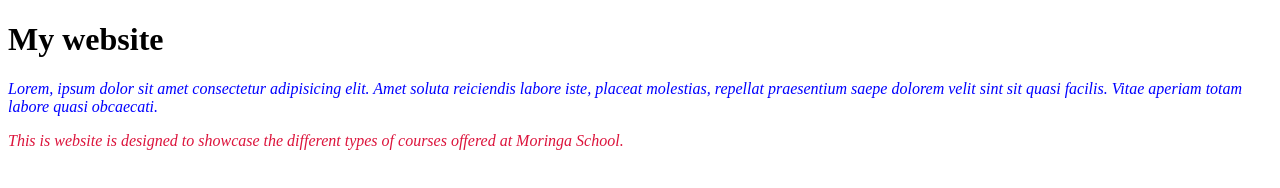
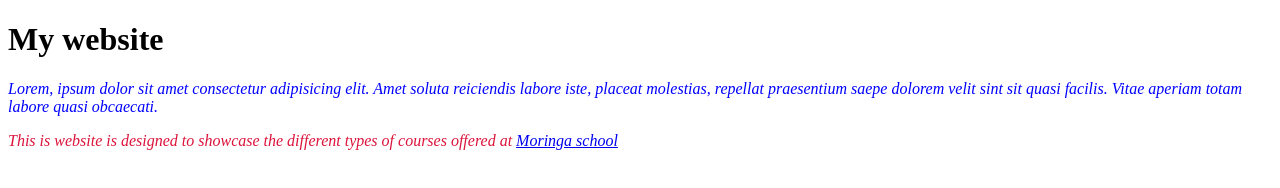
Before and after one commit to FestusMutie/git-session, a plain HTML site: page index.html in a window 1280 px wide. Drawn offline with Linux system fonts and the light colour scheme.

Commit message:
add link to moringa school website

```diff
--- a/index.html
+++ b/index.html
@@ -10,6 +10,6 @@
 <body>
     <h1>My website</h1>
     <p>Lorem, ipsum dolor sit amet consectetur adipisicing elit. Amet soluta reiciendis labore iste, placeat molestias, repellat praesentium saepe dolorem velit sint sit quasi facilis. Vitae aperiam totam labore quasi obcaecati.</p>
-    <p class="about">This is website is designed to showcase the different types of courses offered at Moringa School.</p>
+    <p class="about">This is website is designed to showcase the different types of courses offered at <a href="https://moringaschool.com/?utm_source=google&utm_medium=cpc&utm_campaign=march_2021_prep_classes_brand_campaigns&gclid=CjwKCAjwu5CDBhB9EiwA0w6sLSzQDpWYVEPEApatGDbbnlahbaT2PSsvOhSBUXz5UIy1nOKxfy_6GRoCsjMQAvD_BwE">Moringa school</a></p>
 </body>
 </html>
```
